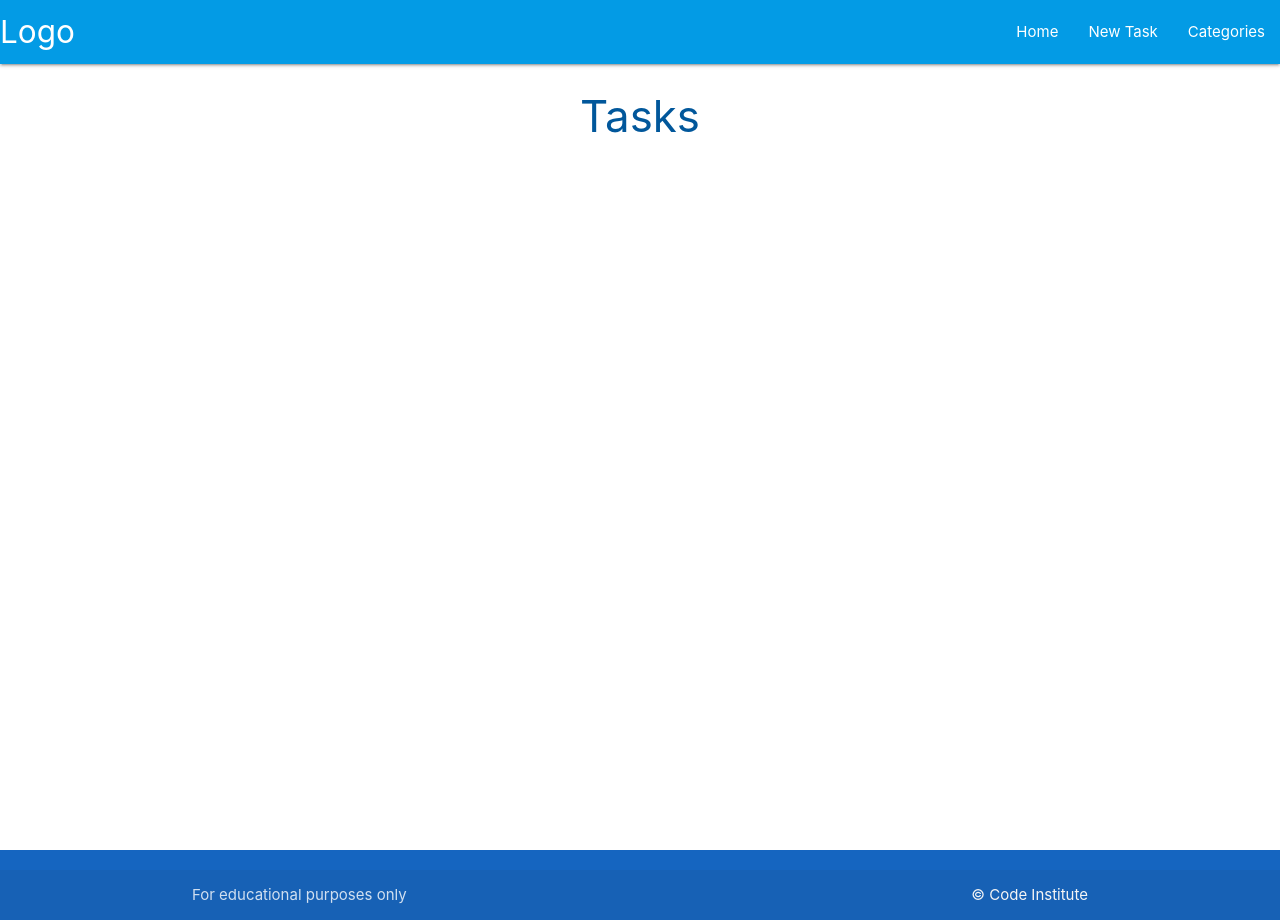
After one commit to simonmortensen23/task-manager, a Flask app: template taskmanager/templates/tasks.html in a window 1280 px wide. The commit adds this page. Run offline with Flask 2, Linux system fonts and the light colour scheme; the template is opened without the code that fills it, so the values that code supplies are empty; some libraries are stand-ins or nearby versions.

Commit message:
tasks.html

```diff
--- a/taskmanager/routes.py
+++ b/taskmanager/routes.py
@@ -1,6 +1,7 @@
 from flask import render_template
 from taskmanager import app, db
+from taskmanager.models import Category, Task
 
 @app.route("/")
 def home():
-    return render_template("base.html")
+    return render_template("tasks.html")
--- /dev/null
+++ b/taskmanager/static/css/style.css
@@ -0,0 +1,9 @@
+body {
+    display: flex;
+    min-height: 100vh;
+    flex-direction: column;
+  }
+
+  main {
+    flex: 1 0 auto;
+  }
--- /dev/null
+++ b/taskmanager/static/js/script.js
@@ -0,0 +1,4 @@
+document.addEventListener('DOMContentLoaded', function() {
+    let sidenav = document.querySelectorAll('.sidenav');
+   M.Sidenav.init(sidenav);
+  });
--- a/taskmanager/templates/base.html
+++ b/taskmanager/templates/base.html
@@ -4,9 +4,51 @@
     <meta charset="UTF-8">
     <meta http-equiv="X-UA-Compatible" content="IE=edge">
     <meta name="viewport" content="width=device-width, initial-scale=1.0">
+    <link rel="stylesheet" href="https://cdnjs.cloudflare.com/ajax/libs/font-awesome/6.1.1/css/all.min.css"
+        integrity="sha512-KfkfwYDsLkIlwQp6LFnl8zNdLGxu9YAA1QvwINks4PhcElQSvqcyVLLD9aMhXd13uQjoXtEKNosOWaZqXgel0g==" crossorigin="anonymous" referrerpolicy="no-referrer" />
+     <!-- Compiled and minified CSS -->
+     <link rel="stylesheet" href="https://cdnjs.cloudflare.com/ajax/libs/materialize/1.0.0/css/materialize.min.css">
+    <link rel="stylesheet" href="{{ url_for('static', filename='css/style.css') }}" type="text/css">
     <title>Task Manager</title>
 </head>
 <body>
-    Hello World
+    <header>
+        <nav class="light-blue darken-1">
+            <div class="nav-wrapper">
+              <a href="#!" class="brand-logo">Logo</a>
+              <a href="#" data-target="mobile-demo" class="sidenav-trigger"><i class="fas fa-bars"></i></a>
+              <ul class="right hide-on-med-and-down">
+                <li><a href="{{ url_for('home') }}">Home</a></li>
+                <li><a href="">New Task</a></li>
+                <li><a href="">Categories</a></li>
+              </ul>
+            </div>
+          </nav>
+
+          <ul class="sidenav" id="mobile-demo">
+              <li><a href="{{ url_for('home') }}">Home</a></li>
+              <li><a href="">New Task</a></li>
+              <li><a href="">Categories</a></li>
+          </ul>
+
+    </header>
+
+    <main class="container">
+        {% block content %}
+        {% endblock %}
+    </main>
+
+    <footer class="page-footer blue darken-3">
+
+        <div class="footer-copyright">
+          <div class="container">
+          For educational purposes only
+          <a class="grey-text text-lighten-4 right" href="https://codeinstitute.net" target="_blank">&copy; Code Institute</a>
+          </div>
+        </div>
+      </footer>
+
+    <script src="https://cdnjs.cloudflare.com/ajax/libs/materialize/1.0.0/js/materialize.min.js"></script>
+    <script src="{{ url_for('static', filename='js/script.js') }}"></script>
 </body>
 </html>
--- /dev/null
+++ b/taskmanager/templates/tasks.html
@@ -0,0 +1,6 @@
+{% extends "base.html" %}
+{% block content %}
+
+<h3 class="light-blue-text text-darken-4 center-align">Tasks</h3>
+
+{% endblock %}
```
Also changed, not shown: taskmanager/models.py (added, +26 -0 lines).
